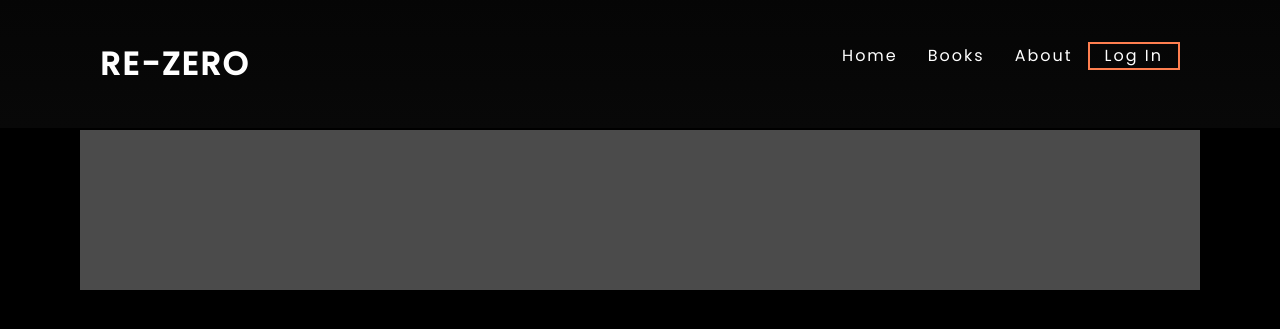
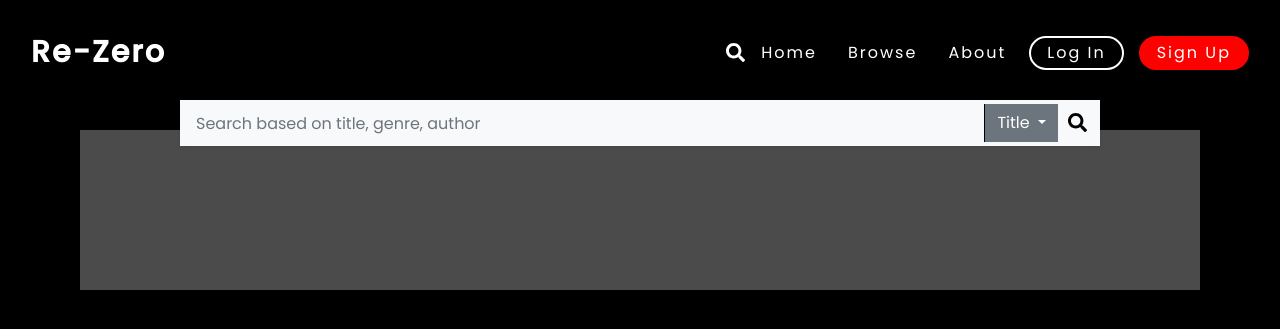
Before and after one commit to Joel19997/rezero-exchange, a PHP site: page /listing.php?listingID=1 in a window 1280 px wide. Shown: the top 329 px of the page. Run offline with PHP 8.4, Linux system fonts and the light colour scheme; data comes from the database, SQL or seed files in the repository; some libraries are stand-ins or nearby versions.

Commit message:
many changes

```diff
--- a/html/js/fetchListing.js
+++ b/html/js/fetchListing.js
@@ -95,6 +95,7 @@
 
         var profile = document.createElement('div');
         profile.className = 'container';
+        if (loggedIn){
             profile.innerHTML = `<h5 class='mt-5'>
                                     <strong><u>Owner Details:</u></strong><br>
                                     ${lastName} ${firstName}<br>
@@ -103,6 +104,15 @@
                                 </h5>
                                 <a href="./listingsForTrade.html" role="button"><button type="button" class="btn btn-primary mt-5">Request Trade</button></a>
                                 `;
+
+        }else{
+            profile.innerHTML = `<h5 class='mt-5'>
+                                    <strong><u>Owner Details:</u></strong><br>
+                                    Please Log In to see Owner Details!<br>
+                                </h5>
+                                <a href="./loginPage.html" role="button"><button type="button" class="btn btn-primary mt-2">Log In</button></a>
+                                `;
+        }
 
         console.log(listing)
 
--- a/html/listing.php
+++ b/html/listing.php
@@ -1,12 +1,32 @@
+<?php
+    session_start();
+    if (isset($_SESSION["user"])){
+        $user = true;
+    }else{
+        $user = false;
+    }
+
+    //require_once("protect.php"); //redirect to log in page since this is for logged in users to list
+?>
+
 <!DOCTYPE html>
 <html>
     <head>
         <meta charset="UTF-8">
-        <link rel="stylesheet" href="testHome2.css">
+
+        <link rel="stylesheet" href="https://stackpath.bootstrapcdn.com/bootstrap/4.4.1/css/bootstrap.min.css" integrity="sha384-Vkoo8x4CGsO3+Hhxv8T/Q5PaXtkKtu6ug5TOeNV6gBiFeWPGFN9MuhOf23Q9Ifjh" crossorigin="anonymous">
+        <script src="https://code.jquery.com/jquery-3.4.1.slim.min.js" integrity="sha384-J6qa4849blE2+poT4WnyKhv5vZF5SrPo0iEjwBvKU7imGFAV0wwj1yYfoRSJoZ+n" crossorigin="anonymous"></script>
+        <script src="https://cdn.jsdelivr.net/npm/popper.js@1.16.0/dist/umd/popper.min.js" integrity="sha384-Q6E9RHvbIyZFJoft+2mJbHaEWldlvI9IOYy5n3zV9zzTtmI3UksdQRVvoxMfooAo" crossorigin="anonymous"></script>
+        <script src="https://stackpath.bootstrapcdn.com/bootstrap/4.4.1/js/bootstrap.min.js" integrity="sha384-wfSDF2E50Y2D1uUdj0O3uMBJnjuUD4Ih7YwaYd1iqfktj0Uod8GCExl3Og8ifwB6" crossorigin="anonymous"></script>
+        <script src="https://use.fontawesome.com/a64b47fd82.js"></script>
+        <link rel="stylesheet" href="../html/css/homeresponsive.css">
+        <link rel="stylesheet" href="../html/testhome2.css">
+        <link rel="stylesheet" href="../html/css/testHome.css">
+
+        <link rel="stylesheet" href="https://cdnjs.cloudflare.com/ajax/libs/animate.css/4.1.1/animate.min.css"/>
         <link href="https://fonts.googleapis.com/css2?family=Poppins:wght@300;400;500&display=swap" rel="stylesheet">
-        <link rel="stylesheet" href="https://stackpath.bootstrapcdn.com/bootstrap/4.4.1/css/bootstrap.min.css" integrity="sha384-Vkoo8x4CGsO3+Hhxv8T/Q5PaXtkKtu6ug5TOeNV6gBiFeWPGFN9MuhOf23Q9Ifjh" crossorigin="anonymous">
-        <link rel="stylesheet" href="https://cdnjs.cloudflare.com/ajax/libs/font-awesome/4.7.0/css/font-awesome.min.css">
         <link rel="stylesheet" href="https://unpkg.com/swiper/swiper-bundle.css">
+
         <style>
             .swiper-slide {
                 height: auto;
@@ -17,16 +37,84 @@
 
     </head>
     <body class="body1">
-        <header class="header1">
-            <a href="testHome2.html" class="logo">Re-Zero</a>
-            <ul>
-                <li><a href="testHome2.html">Home</a></li>
-                <li><a href="allListings.html">Books</a></li>
-                <li><a href="#">About</a></li>
-                <li class="login"><a href="loginPage.html" >Log In</a></li>
+    <nav class="navbar navbar-expand-lg navbar-light bg-light" id="test1">
+        <a class="navbar-brand" href="#">Re-Zero</a>
+        <button class="navbar-toggler" type="button" data-toggle="collapse" data-target="#navbarNav" aria-controls="navbarNav" aria-expanded="false" aria-label="Toggle navigation">
+            <span class="navbar-toggler-icon" style="color: white;"></span>
+        </button>
+        <div class="collapse navbar-collapse " id="navbarNav">
+            <ul class="navbar-nav ml-auto">
+            <li class="nav-item active">
+                <button type="button" class="btn btn-linkNav" style="margin-top: 15px; padding-top:12px;" onclick="toggleSearch()"></button>
+            </li>
+            <li class="nav-item active">
+                <a class="nav-link" href="testHome.html">Home</a>
+            </li>
+            <li class="nav-item">
+                <a class="nav-link" href="#">Browse</a>
+            </li>
+            <li class="nav-item">
+                <a class="nav-link" href="#">About</a>
+            </li>
+        <?php
+            //Displays different buttons depending on user session status (whether user is logged in or not)
+            if ( !isset($_SESSION["user"]) ) {
+            echo "
+            <li class='nav-item'>
+                <a class='nav-link' href='loginPage.html' id='login'>Log In</a>
+            </li>
+            <li class='nav-item'>
+                <a class='nav-link' href='registerPage.html' id='signup'>Sign Up</a>
+            </li>
+            ";
+            }
+            else{
+            echo "
+            <li class='nav-item'>
+                <a class='nav-link' href='logout.php' id='login'>Log Out</a>
+            </li>
+            ";
+            }
+        ?>
+
+
             </ul>
+        </div>
+        </nav>
 
-        </header>
+        <!-- SearchBar -->
+        <section id="searchBar" class="search-bar">
+        <div class="container mt-0 ">
+            <div class="row">
+            <div class="col-lg-10 mx-auto">
+                <form action="registerPage.html" method="GET">
+                <div class="p-1 bg-light shadow-sm">
+                    <form method="POST">
+                    <div class="input-group">
+                    <input type="search" placeholder="Search based on title, genre, author" class="form-control border-0 bg-light">
+                    <div class="input-group-append">
+                        <!-- Button -->
+                        <div class="btn-group">
+                        <button type="button" class="btn btn-secondary dropdown-toggle smallscreen" data-toggle="dropdown" aria-haspopup="true" aria-expanded="false">
+                            Title
+                        </button>
+                        <div class="dropdown-menu">
+                            <option class="dropdown-item" href="#" selected>Title</option>
+                            <option class="dropdown-item" href="#">Author</option>
+                            <option class="dropdown-item" href="#">Genre</option>
+                        </div>
+                        </div>
+                        <div class="input-group-append">
+                        <button type="submit" class="btn btn-link"><a class="searchIcon"></a></button>
+                        </div>
+                    </div>
+                    </div>
+                </div>
+                </form>
+            </div>
+            </div>
+        </div>
+        </section>
 
         <div class="overlay-listing d-flex justify-content-center  pb-5" >
             <div class='container-fluid row pt-5 pb-5' >
@@ -50,7 +138,8 @@
         <?php
             $listing = $_GET['listingID'];
         ?>
-        <script> var id = "<?=$listing ?>";  </script>
+        <script> var id = "<?=$listing ?>"; </script>
+        <script> var loggedIn = "<?=$user ?>"; </script>
         <script src="https://unpkg.com/swiper/swiper-bundle.js"></script>
         <script src='js/fetchListing.js'></script>
         <script type="text/javascript" src="//code.jquery.com/jquery-1.11.0.min.js"></script>
--- a/html/testHome.html
+++ b/html/testHome.html
@@ -20,7 +20,7 @@
 
 
   </head>
-  <body onload="">
+  <body>
     <nav class="navbar navbar-expand-lg navbar-light bg-light" id="test1">
       <a class="navbar-brand" href="#">Re-Zero</a>
       <button class="navbar-toggler" type="button" data-toggle="collapse" data-target="#navbarNav" aria-controls="navbarNav" aria-expanded="false" aria-label="Toggle navigation">
@@ -73,7 +73,6 @@
           <div class="col-lg-10 mx-auto">
             <form action="registerPage.html" method="GET">
               <div class="p-1 bg-light shadow-sm">
-                <form method="POST">
                 <div class="input-group">
                   <input type="search" placeholder="Search based on title, genre, author" class="form-control border-0 bg-light">
                   <div class="input-group-append">
--- a/html/testHome2.css
+++ b/html/testHome2.css
@@ -149,7 +149,7 @@
     color: #fff;
     margin: 130px 80px 50px;
     content: " ";
-    z-index: 10;
+    z-index: 1;
     display: block;
     position: absolute;
     height: auto;
```
Also changed, not shown: html/createListing.html (+92 -11 lines), html/myCurrentListings.html (+35 -2 lines), html/profile.html (renamed from html/database/profile.html, +4 -4 lines), html/css/profile.css (renamed from html/database/profile.css). Lines whose indentation alone changed are shown as unchanged.
